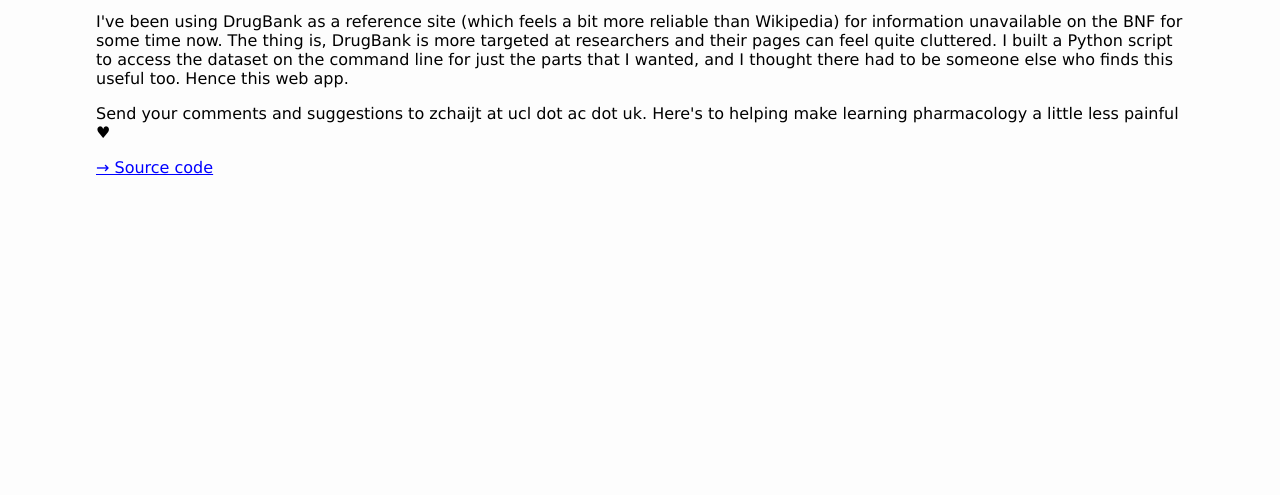
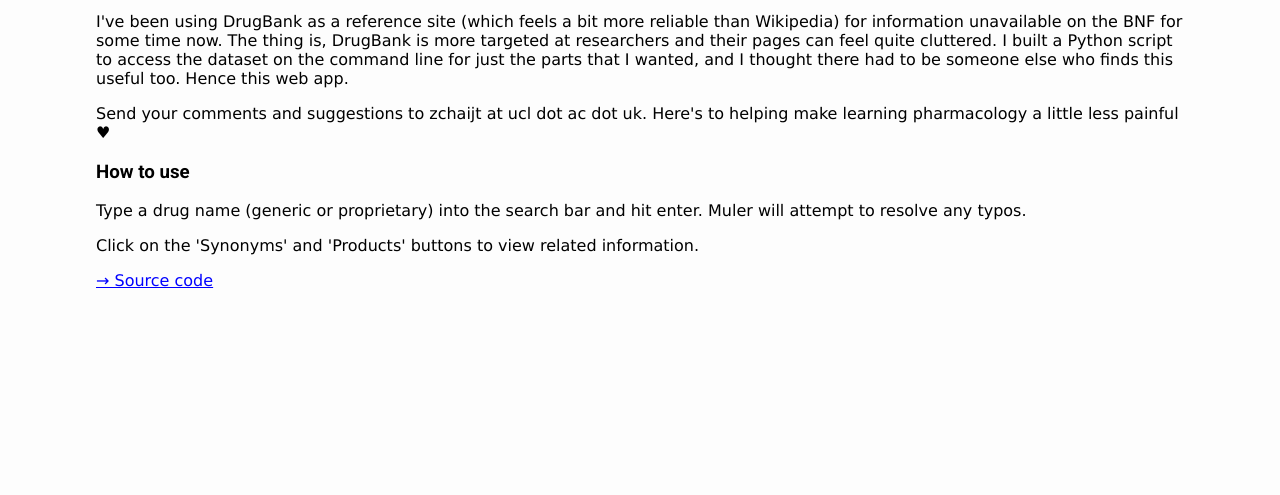
Before and after one commit to PizzaMyHeart/muler, a Flask app: page /about in a window 1280 px wide. Shown: the part 292-787 px from the top of the page. Run offline with Flask 2, Linux system fonts and the light colour scheme; parts of the project's set-up code (start-up, migrations or seed data) failed here and were passed over.

Commit message:
added usage instructions in about page

```diff
--- a/muler/templates/about.html
+++ b/muler/templates/about.html
@@ -18,5 +18,9 @@
 	Send your comments and suggestions to zchaijt at ucl dot ac dot uk. Here's to helping make learning pharmacology a little less painful ♥
 </p>
 
+<h3>How to use</h3>
+<p>Type a drug name (generic or proprietary) into the search bar and hit enter. Muler will attempt to resolve any typos.</p>
+<p>Click on the 'Synonyms' and 'Products' buttons to view related information.</p>
+
 <p><a href="https://github.com/PizzaMyHeart/muler" target="_blank" class="outbound">→ Source code</a></p>
 {% endblock %}
```
